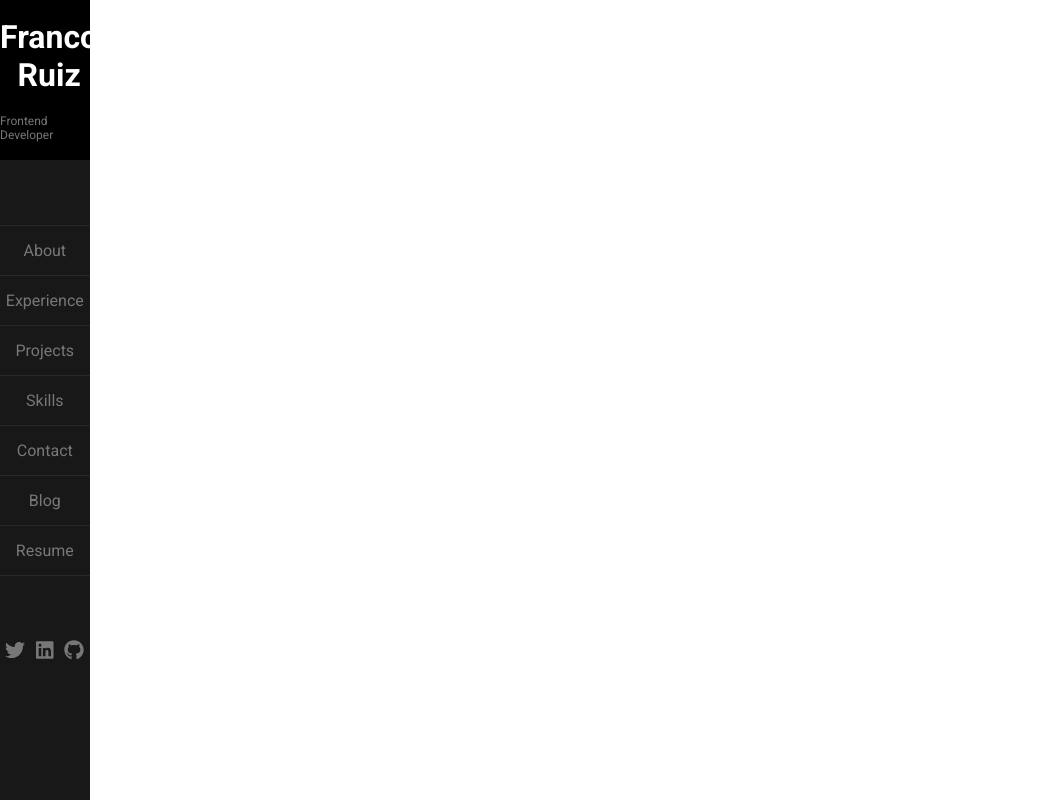
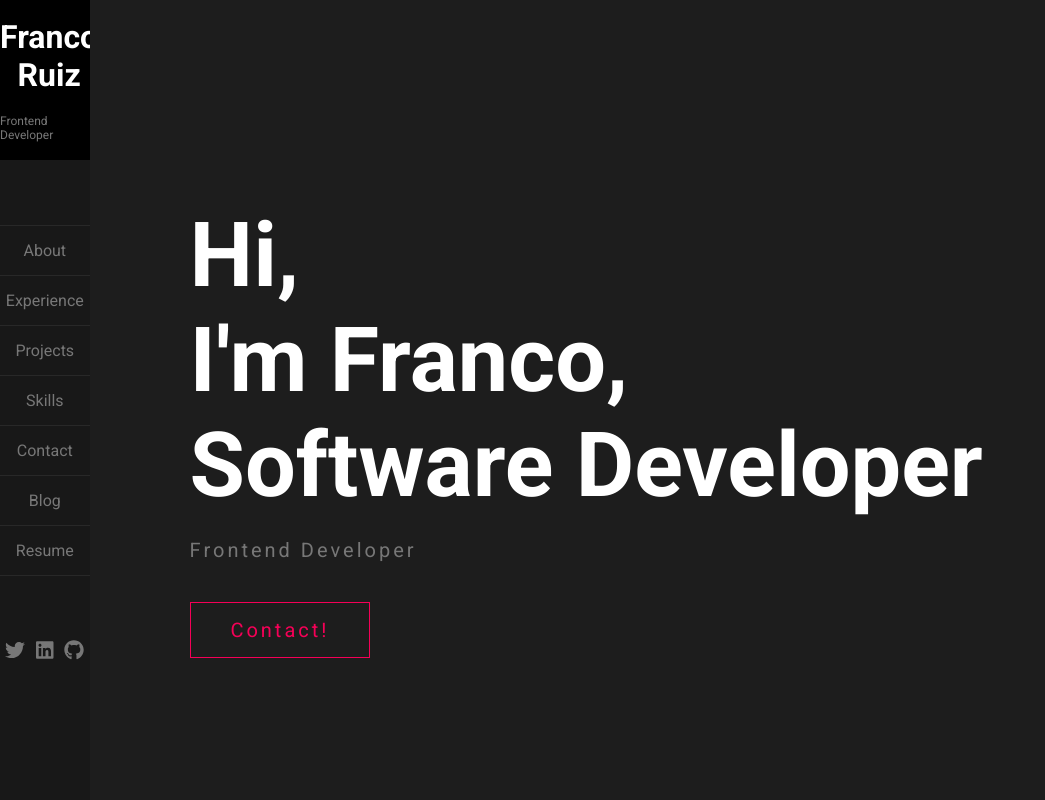
Before and after one commit to fmruiz/franco-ruiz, a React (Create React App) app: page / in a window 1280 px wide. Shown: the whole page, without its empty margins (0-1045 px from the left). Built offline with nearby package versions, Linux system fonts and the light colour scheme.

Commit message:
add Main component

```diff
--- a/src/App.js
+++ b/src/App.js
@@ -1,9 +1,11 @@
 import React from "react";
+import { Main } from "./components/Main/Main";
 import { Sidebar } from "./components/Sidebar/Sidebar";
 import { AppContainer } from "./styles";
 
 export const App = () => (
   <AppContainer>
     <Sidebar />
+    <Main />
   </AppContainer>
 );
--- /dev/null
+++ b/src/components/Main/Main.js
@@ -0,0 +1,16 @@
+import React from "react";
+import { MainButton, MainContainer, MainContent, MainSubTitle, MainTitle } from "./styles";
+
+export const Main = () => (
+  <MainContainer>
+    <MainContent>
+      <MainTitle>
+        Hi, <br />
+        I'm Franco, <br />
+        Software Developer
+      </MainTitle>
+      <MainSubTitle>Frontend Developer</MainSubTitle>
+      <MainButton>Contact!</MainButton>
+    </MainContent>
+  </MainContainer>
+);
--- /dev/null
+++ b/src/components/Main/styles.js
@@ -0,0 +1,41 @@
+import styled from "styled-components";
+
+export const MainContainer = styled.div`
+    background-color: #1d1d1d;
+    width: 93vw;
+    display: flex;
+    align-items: center;
+`;
+
+export const MainContent = styled.div`
+    display: flex;
+    flex-direction: column;
+`;
+
+export const MainTitle = styled.h1`
+    color: white;
+    font-size: 90px;
+    margin-left: 100px;
+    margin-bottom: 0;
+`;
+
+export const MainSubTitle = styled.p`
+    color: #777777;
+    font-size: 20px;
+    margin-left: 100px;
+    letter-spacing: 3px;
+`;
+
+export const MainButton = styled.div`
+    color: #f50057;
+    font-size: 20px;
+    margin-left: 100px;
+    letter-spacing: 3px;
+    width: 20%;
+    padding-top: 15px;
+    padding-bottom: 15px;
+    background-color: #1d1d1d;
+    border: 1px solid #f50057;
+    text-align: center;
+    margin-top: 20px;
+`;
--- a/src/components/Sidebar/Sidebar.js
+++ b/src/components/Sidebar/Sidebar.js
@@ -37,7 +37,7 @@ export const Sidebar = () => {
       </SidebarLogoContainer>
       <SidebarItemsContainer>
         {sidebarElements.map((s, i) => (
-          <SidebarItems key={i}>{s.name}</SidebarItems>
+          <SidebarItems key={i} className="main__section">{s.name}</SidebarItems>
         ))}
       </SidebarItemsContainer>
       <SidebarSocialContainer>
--- a/src/components/Sidebar/styles.js
+++ b/src/components/Sidebar/styles.js
@@ -7,6 +7,13 @@ export const SidebarContainer = styled.div`
   color: white;
   width: 7vw;
   height: 100vh;
+  .main__section {
+    transition: all 0.5s;
+  }
+  .main__section:hover {
+    color: #f50057;
+    transition: all 0.5s;
+  }
 `;
 
 export const SidebarLogoContainer = styled.div`
@@ -67,6 +74,11 @@ export const SidebarSocialContainer = styled.div`
   justify-content: space-around;
   color: #777777;
   .brand__icon {
-      font-size: 20px;
+    font-size: 20px;
+    transition: all 0.5s;
+  }
+  .brand__icon:hover {
+    color: #f50057;
+    transition: all 0.5s;
   }
 `;
```
